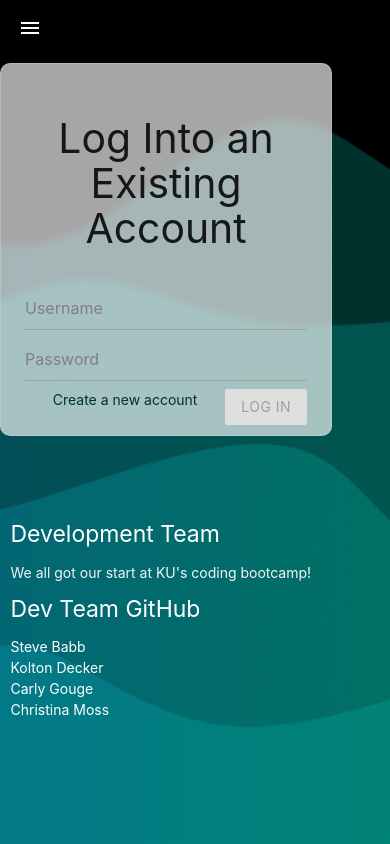
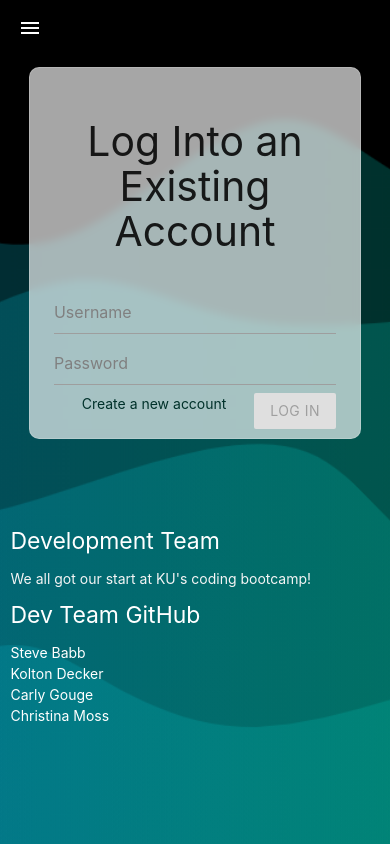
Before and after one commit to verusbabb/TRVLR, a React (Create React App) app in the folder client/: page /login in a window 390 px wide. Built offline with nearby package versions, Linux system fonts and the light colour scheme.

Commit message:
responsive design updates

```diff
--- a/client/src/components/Card/index.js
+++ b/client/src/components/Card/index.js
@@ -5,7 +5,7 @@ function Card(props) {
     return (
         <>
             <Container>
-                <div className="card row no-shadows center-align">
+                <div className="card  no-shadows center-align">
                     <div className="card-content">
                         {props.children}
                     </div>
--- a/client/src/components/Card/style.css
+++ b/client/src/components/Card/style.css
@@ -9,6 +9,6 @@ a {
   and (max-device-width: 992px) {
 .card {
     max-width: 90%;
-    margin: 2% auto;
+    margin: 3% auto;
 }
   }
--- a/client/src/pages/Login.js
+++ b/client/src/pages/Login.js
@@ -53,12 +53,12 @@ function Login() {
     <>
       <div className="container login-box">
         <Row>
-          <Col size="l8 offset-l2 s12">
+          <Col size="m12 s12">
             <Card>
               <Row>
                 <h3>Log Into an Existing Account</h3>
               </Row>
-              <form className="valign">
+              <form>
                 <Input
                   onChange={handleInputChange}
                   name="userName"
--- a/client/src/pages/Trip.js
+++ b/client/src/pages/Trip.js
@@ -3,6 +3,7 @@ import { Link, useParams } from "react-router-dom";
 import { Col, Row, Container } from "../components/Grid";
 import Card from "../components/Card";
 import { List, ListItem } from "../components/List";
+import { Collection, CollectionItem } from "react-materialize";
 import DeleteBtn from "../components/DeleteBtn";
 import SearchBar from "../components/SearchBar";
 import SubmitButton from "../components/SubmitButton";
@@ -80,24 +81,24 @@ function Trip() {
       </Card>
       <Card>
         <Row>
-          <Col size="m10">
+          <Col size="m12 s12">
             <article>
               <h2>Trip Members</h2>
               <SearchBar onChange={handleInputChange} />
               <SubmitButton onClick={handleSubmit} />
               {trip.members.length ? (
-                <div>
-                  {trip.members.map((friend, index) => (
-                    <Card key={index}>
-                      <List>
-                        <ListItem>Username: {friend.userName}</ListItem>
-                        <ListItem>
-                          {friend.name.firstName + " " + friend.name.lastName}
-                        </ListItem>
-                      </List>
-                    </Card>
-                  ))}
-                </div>
+                <Collection>
+                {trip.members.map((friend, index) => (
+
+                      <CollectionItem key={index}><span>Username: {friend.userName}</span>
+                      <br />
+
+                        {friend.name.firstName + " " + friend.name.lastName}
+                      </CollectionItem>
+
+
+                ))}
+              </Collection>
               ) : (
                 ""
               )}
```
